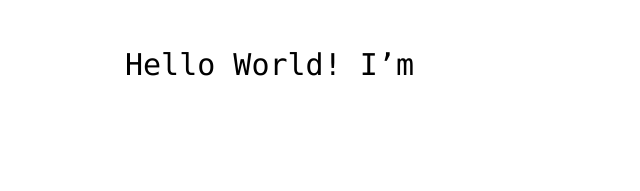
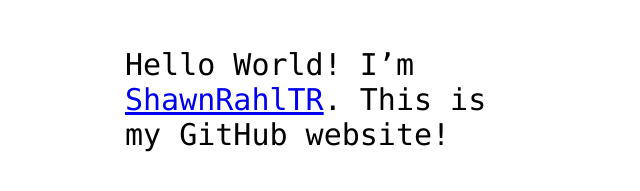
Before and after one commit to ShawnRahlTR/ShawnRahlTR.github.io, a plain HTML site: page index.html in a window 1280 px wide. Shown: the part 341-532 px from the top of the page, without its empty margins (315-955 px from the left). Drawn offline with Linux system fonts and the light colour scheme.

Commit message:
Update index.html

```diff
--- a/index.html
+++ b/index.html
@@ -12,7 +12,7 @@
 <img src="https://d2a2wjuuf1c30f.cloudfront.net/product_photos/58410309/alien_20head_original.png" id="octocat" alt="alien-head" />
 
 <!-- Change this code here by copy and pasting your template on line 15 -->
-  <p>Hello World! I’m <a href="https://shawnrahltr.github.io/>ShawnRahlTR</a>. This is my GitHub website!</p>
+  <p>Hello World! I’m <a href="https://shawnrahltr.github.io">ShawnRahlTR</a>. This is my GitHub website!</p>
 
 </body>
 </html>
```
